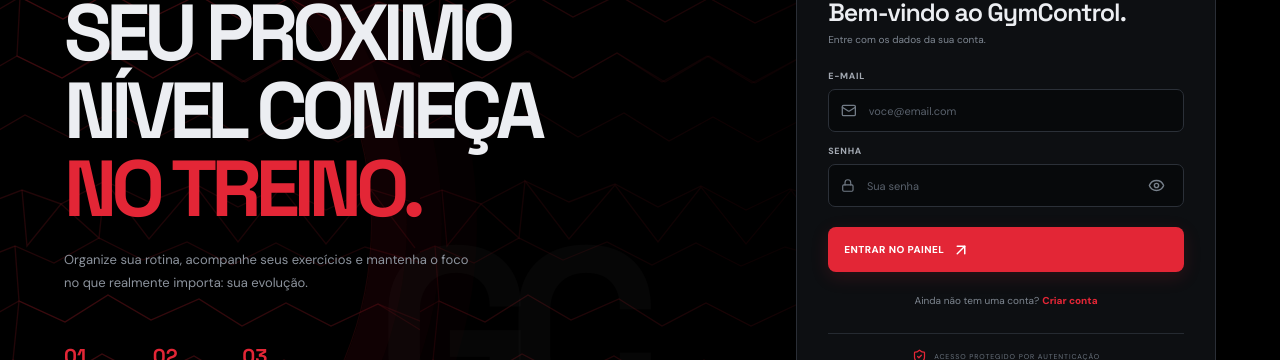
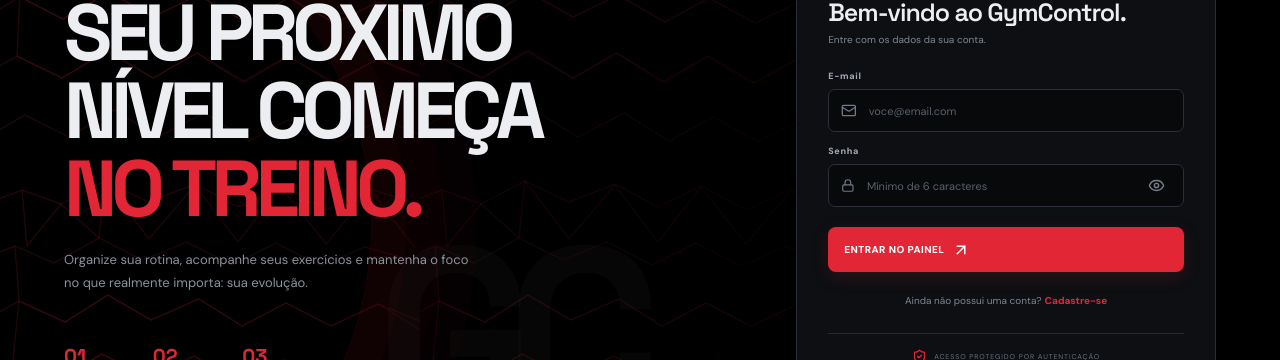
Before and after one commit to PedroAugustoRF/GymControl, a React (Vite) app in the folder frontend/: page / in a window 1280 px wide. Shown: the part 247-607 px from the top of the page. Built offline with nearby package versions, Linux system fonts and the light colour scheme.

Commit message:
Update main.jsx

```diff
--- a/frontend/src/main.jsx
+++ b/frontend/src/main.jsx
@@ -180,13 +180,14 @@ function NavGroup({title,items,page,changePage}) { return <div className="nav-gr
 function AppearancePanel({theme,setTheme,accent,setAccent,close}) { return <div className="appearance-panel"><div className="panel-heading"><strong>Aparência</strong><button className="icon-button" onClick={close}><X size={16}/></button></div><span className="setting-label">TEMA</span><div className="theme-choices"><button className={theme==='dark'?'selected':''} onClick={()=>setTheme('dark')}><Moon size={17}/>Escuro</button><button className={theme==='light'?'selected':''} onClick={()=>setTheme('light')}><Sun size={17}/>Claro</button></div><span className="setting-label">COR DE DESTAQUE</span><div className="color-grid">{COLORS.map(c=><button key={c.id} title={c.name} aria-label={c.name} className={accent===c.id?'chosen':''} style={{'--swatch':c.value}} onClick={()=>setAccent(c.id)}>{accent===c.id&&<Check size={15}/>}</button>)}</div><p className="panel-note">A textura do painel acompanha a cor selecionada.</p></div> }
 
 
+
 function AuthScreen({onLogin,theme,setTheme,accent,setAccent,notify}) {
   const [mode,setMode] = useState('login')
+  const [email,setEmail] = useState('')
+  const [password,setPassword] = useState('')
   const [nome,setNome] = useState('')
   const [cpf,setCpf] = useState('')
   const [contato,setContato] = useState('')
-  const [email,setEmail] = useState('')
-  const [password,setPassword] = useState('')
   const [confirmPassword,setConfirmPassword] = useState('')
   const [busy,setBusy] = useState(false)
   const [showPassword,setShowPassword] = useState(false)
@@ -196,12 +197,12 @@ function AuthScreen({onLogin,theme,setTheme,accent,setAccent,notify}) {
 
     if (mode === 'register') {
       if (password !== confirmPassword) {
-        notify('As senhas não coincidem.', 'error')
+        notify('As senhas não coincidem.','error')
         return
       }
 
-      if (cpf.replace(/\D/g, '').length !== 11) {
-        notify('Informe um CPF válido com 11 dígitos.', 'error')
+      if (password.length < 6) {
+        notify('A senha deve ter pelo menos 6 caracteres.','error')
         return
       }
     }
@@ -210,15 +211,15 @@ function AuthScreen({onLogin,theme,setTheme,accent,setAccent,notify}) {
 
     try {
       if (mode === 'register') {
-        await send('/auth/register', 'POST', {
+        await send('/auth/register','POST',{
           nome: nome.trim(),
-          cpf: cpf.replace(/\D/g, ''),
+          email: email.trim(),
+          cpf: cpf.trim(),
           contato: contato.trim(),
-          email: email.trim(),
           password
         })
 
-        notify('Conta criada com sucesso! Faça seu login.')
+        notify('Cadastro realizado! Faça login para continuar.')
         setMode('login')
         setPassword('')
         setConfirmPassword('')
@@ -226,15 +227,15 @@ function AuthScreen({onLogin,theme,setTheme,accent,setAccent,notify}) {
         setCpf('')
         setContato('')
       } else {
-        const result = await send('/auth/login', 'POST', {
+        const result = await send('/auth/login','POST',{
           email: email.trim(),
           password
         })
 
         await onLogin(result.token)
       }
-    } catch (err) {
-      notify(err.message, 'error')
+    } catch(err) {
+      notify(err.message,'error')
     } finally {
       setBusy(false)
     }
@@ -254,25 +255,25 @@ function AuthScreen({onLogin,theme,setTheme,accent,setAccent,notify}) {
         </div>
 
         <div className="auth-tools">
-          <button className="auth-theme" onClick={() => setTheme(theme==='dark'?'light':'dark')}>
+          <button className="auth-theme"
+            onClick={()=>setTheme(theme==='dark'?'light':'dark')}>
             {theme==='dark'?<Sun size={17}/>:<Moon size={17}/>}
             <span>{theme==='dark'?'Modo claro':'Modo escuro'}</span>
           </button>
 
-          <button className="auth-theme" onClick={() => document.getElementById('auth-colors')?.classList.toggle('show')}>
+          <button className="auth-theme"
+            onClick={()=>document.getElementById('auth-colors')?.classList.toggle('show')}>
             <Palette size={17}/>
             <span>Cor</span>
           </button>
 
           <div id="auth-colors" className="auth-color-pop">
-            {COLORS.map(c => (
-              <button
-                key={c.id}
+            {COLORS.map(c=>
+              <button key={c.id}
                 style={{background:c.value}}
-                onClick={() => setAccent(c.id)}
-                aria-label={c.name}
-              />
-            ))}
+                onClick={()=>setAccent(c.id)}
+                aria-label={c.name}/>
+            )}
           </div>
         </div>
       </div>
@@ -290,8 +291,9 @@ function AuthScreen({onLogin,theme,setTheme,accent,setAccent,notify}) {
           </h1>
 
           <p>
-            Organize sua rotina, acompanhe seus exercícios e mantenha o foco
-            no que realmente importa: sua evolução.
+            Organize sua rotina, acompanhe seus exercícios
+            e mantenha o foco no que realmente importa:
+            sua evolução.
           </p>
 
           <div className="auth-stats">
@@ -304,121 +306,122 @@ function AuthScreen({onLogin,theme,setTheme,accent,setAccent,notify}) {
         </section>
 
         <section className="auth-card-wrap">
-          <div className="auth-card">
+          <div className={`auth-card ${mode==='register'?'auth-card-register':''}`}>
+
             <div className="auth-card-kicker">
-              {mode==='login'?'ÁREA DE ACESSO':'NOVA CONTA'}
+              {mode==='login'?'ÁREA DE ACESSO':'NOVO USUÁRIO'}
             </div>
 
             <h2>
-              {mode==='login'?'Bem-vindo ao GymControl.':'Crie sua conta.'}
+              {mode==='login'
+                ?'Bem-vindo ao GymControl.'
+                :'Crie sua conta.'}
             </h2>
 
             <p className="auth-description">
               {mode==='login'
-                ? 'Entre com os dados da sua conta.'
-                : 'Preencha seus dados para começar a treinar.'}
+                ?'Entre com os dados da sua conta.'
+                :'Preencha seus dados para começar a treinar.'}
             </p>
 
             <form onSubmit={submit} className="auth-form">
 
               {mode==='register' && (
                 <>
-                  <FormField label="NOME COMPLETO" icon={UserRound}>
+                  <FormField label="Nome completo" icon={UserRound}>
                     <input
-                      type="text"
                       value={nome}
                       onChange={e=>setNome(e.target.value)}
                       required
-                      maxLength={120}
                       placeholder="Seu nome completo"
                     />
                   </FormField>
 
+                  <div className="form-grid">
                     <FormField label="CPF" icon={Hash}>
                       <input
-                      type="text"
                         value={cpf}
-                      onChange={e=>setCpf(e.target.value.replace(/\D/g,'').slice(0,11))}
+                        onChange={e=>setCpf(e.target.value)}
                         required
-                      inputMode="numeric"
-                      maxLength={11}
-                      placeholder="Somente números"
+                        placeholder="Seu CPF"
                       />
                     </FormField>
 
-                  <FormField label="CONTATO" icon={Phone}>
+                    <FormField label="Contato" icon={Phone}>
                       <input
-                      type="tel"
                         value={contato}
                         onChange={e=>setContato(e.target.value)}
-                      placeholder="Seu telefone"
+                        placeholder="Telefone"
                       />
                     </FormField>
+                  </div>
                 </>
               )}
 
-              <FormField label="E-MAIL" icon={Mail}>
+              <FormField label="E-mail" icon={Mail}>
                 <input
                   type="email"
                   value={email}
                   onChange={e=>setEmail(e.target.value)}
                   required
-                  maxLength={150}
                   placeholder="voce@email.com"
                 />
               </FormField>
 
-              <FormField label="SENHA" icon={Lock}>
+              <FormField label="Senha" icon={Lock}>
                 <input
                   type={showPassword?'text':'password'}
                   value={password}
                   onChange={e=>setPassword(e.target.value)}
                   required
                   minLength={6}
-                  placeholder="Sua senha"
+                  placeholder="Mínimo de 6 caracteres"
                 />
 
-                <button
-                  type="button"
+                <button type="button"
                   className="password-toggle"
-                  onClick={()=>setShowPassword(v=>!v)}
-                  aria-label="Mostrar ou ocultar senha"
-                >
+                  onClick={()=>setShowPassword(v=>!v)}>
                   {showPassword?<EyeOff size={17}/>:<Eye size={17}/>}
                 </button>
               </FormField>
 
               {mode==='register' && (
-                <FormField label="CONFIRMAR SENHA" icon={Lock}>
+                <FormField label="Confirmar senha" icon={Lock}>
                   <input
-                    type={showPassword?'text':'password'}
+                    type="password"
                     value={confirmPassword}
                     onChange={e=>setConfirmPassword(e.target.value)}
                     required
                     minLength={6}
-                    placeholder="Repita sua senha"
+                    placeholder="Digite a senha novamente"
                   />
                 </FormField>
               )}
 
-              <button className="primary-button auth-submit" disabled={busy}>
-                {busy?<LoaderCircle className="spin" size={18}/>:null}
+              <button className="primary-button auth-submit"
+                disabled={busy}>
+                {busy
+                  ?<LoaderCircle className="spin" size={18}/>
+                  :null}
+
                 {mode==='login'?'ENTRAR NO PAINEL':'CRIAR MINHA CONTA'}
+
                 <ArrowUpRight size={18}/>
               </button>
             </form>
 
             <div className="auth-switch">
-              {mode==='login'?'Ainda não tem uma conta?':'Já possui cadastro?'}
-              <button
-                type="button"
+              {mode==='login'
+                ?'Ainda não possui uma conta?'
+                :'Já possui uma conta?'}
+
+              <button type="button"
                 onClick={()=>{
                   setMode(mode==='login'?'register':'login')
                   setPassword('')
                   setConfirmPassword('')
-                }}
-              >
-                {mode==='login'?'Criar conta':'Fazer login'}
+                }}>
+                {mode==='login'?'Cadastre-se':'Fazer login'}
               </button>
             </div>
 
@@ -437,7 +440,6 @@ function AuthScreen({onLogin,theme,setTheme,accent,setAccent,notify}) {
     </div>
   )
 }
-
 
 function FormField({label,icon:Icon,children}) { return <label className="form-field"><span>{label}</span><div className="form-input-wrap"><Icon size={17}/>{children}</div></label> }
 
```
Lines whose indentation alone changed are shown as unchanged.
